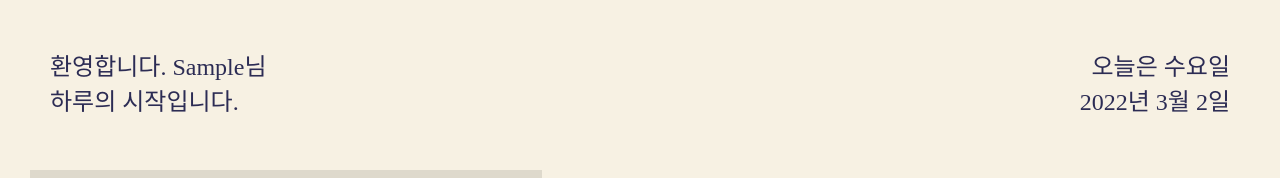
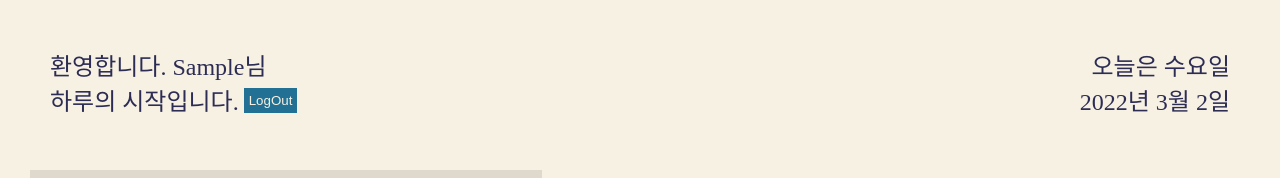
Before and after one commit to codekyz/beginning-of-the-day, a React (Create React App) app: page / in a window 1280 px wide. Both pictures are taken after typing "Sample" into the empty fields and a click on the button "LOG IN". Shown: the top 178 px of the page. Built offline with nearby package versions, Linux system fonts and the light colour scheme; no server answers.

Commit message:
Add Logout

```diff
--- a/src/App.tsx
+++ b/src/App.tsx
@@ -72,7 +72,11 @@ const App = () => {
   return (
     <>
       <GlobalStyle />
-      {user ? <Home /> : <Login getUserName={getUserName} />}
+      {user ? (
+        <Home getUserName={getUserName} />
+      ) : (
+        <Login getUserName={getUserName} />
+      )}
     </>
   );
 };
--- a/src/Home.tsx
+++ b/src/Home.tsx
@@ -27,6 +27,17 @@ const Title = styled.h1`
   line-height: 35px;
 `;
 
+const Button = styled.button`
+  position: relative;
+  right: -5px;
+  bottom: 5px;
+  border: none;
+  background-color: ${(props) => props.theme.accentColor};
+  padding: 5px;
+  color: ${(props) => props.theme.bgColor};
+  cursor: pointer;
+`;
+
 const Contents = styled.div`
   padding: 0px 30px;
   display: flex;
@@ -47,8 +58,17 @@ const Grid = styled.div`
   }
 `;
 
-const Home = () => {
+interface IProps {
+  getUserName: (userName: string) => void;
+}
+
+const Home = ({ getUserName }: IProps) => {
   const userName = localStorage.getItem("username");
+
+  const handleLogOutButton = () => {
+    localStorage.removeItem("username");
+    getUserName("");
+  };
   return (
     <>
       <Container>
@@ -57,6 +77,7 @@ const Home = () => {
             환영합니다. {userName}님
             <br />
             하루의 시작입니다.
+            <Button onClick={handleLogOutButton}>LogOut</Button>
           </Title>
           <Calendar />
         </Greeting>
--- a/src/Login.tsx
+++ b/src/Login.tsx
@@ -50,10 +50,10 @@ const LoginButton = styled.button`
 `;
 
 interface IProps {
-  getUserName: Function;
+  getUserName: (userName: string) => void;
 }
 
-const Login: React.FunctionComponent<IProps> = ({ getUserName }) => {
+const Login = ({ getUserName }: IProps) => {
   const [user, setUser] = useState("");
 
   const handleLoginForm = (event: React.FormEvent<HTMLFormElement>) => {
```
